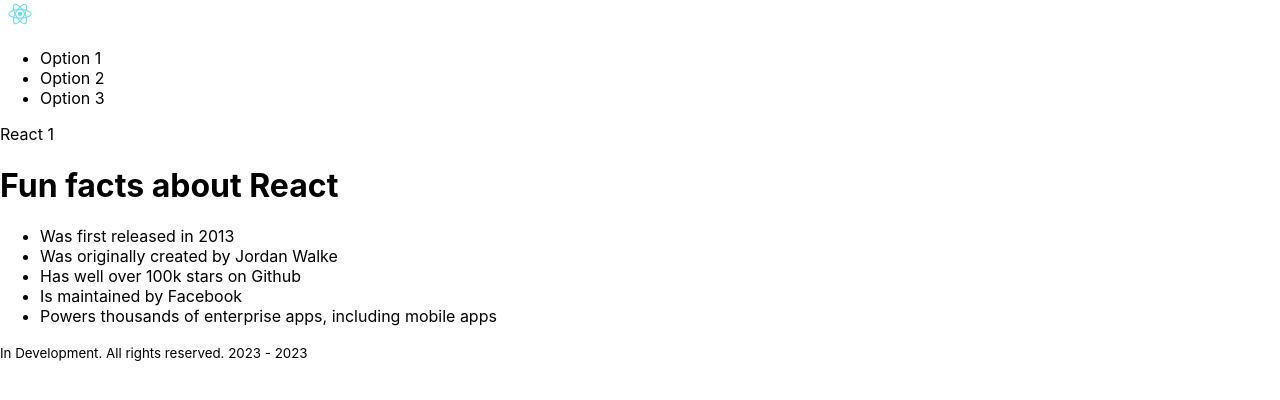
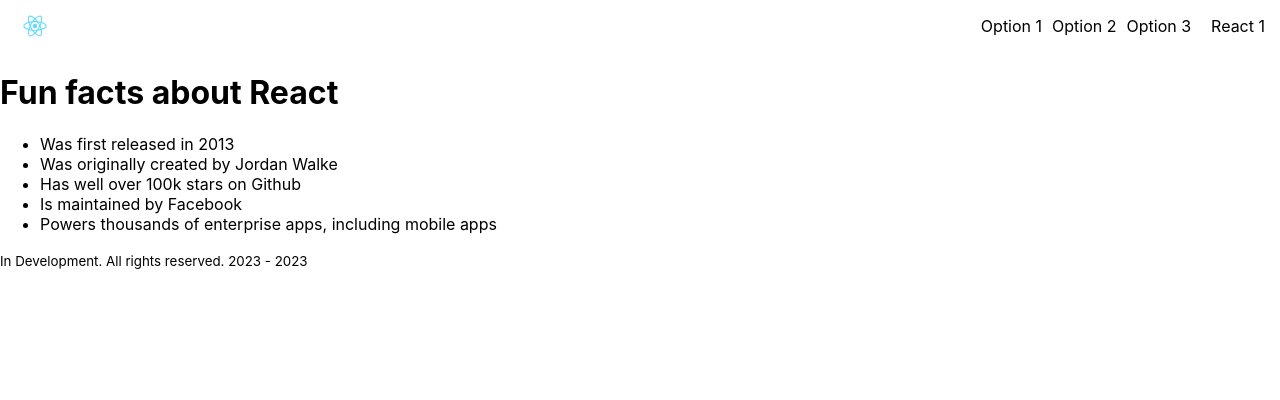
Before and after one commit to lauro-ss/Practices_React, a React (Create React App) app in the folder part_1/: page / in a window 1280 px wide. Shown: the top 400 px of the page. Built offline with nearby package versions, Linux system fonts and the light colour scheme.

Commit message:
Css for Header component

```diff
--- a/part_1/src/funFacts/Header.js
+++ b/part_1/src/funFacts/Header.js
@@ -1,18 +1,17 @@
 import logo from '../logo.svg'
+import '../funFactsCss/Header.css';
 
 function Header() {
     return (
         <header>
-            <div>
             <img src={logo} alt="Logo do React" width="40px" />
             <nav>
-                    <ul>
+                <ul className='nav-list'>
                     <li>Option 1</li>
                     <li>Option 2</li>
                     <li>Option 3</li>
                 </ul>
             </nav>
-            </div>
             <div>
                 <p>React 1</p>
             </div>
--- /dev/null
+++ b/part_1/src/funFactsCss/Header.css
@@ -0,0 +1,19 @@
+header {
+    display: flex;
+    column-gap: 20px;
+    margin-left: 15px;
+    margin-right: 15px;
+}
+
+nav {
+    flex-grow: 1;
+}
+
+nav .nav-list {
+    list-style: none;
+    display: flex;
+    justify-content: flex-end;
+    padding: 0;
+    flex-wrap: wrap;
+    column-gap: 10px;
+}
```
Lines whose indentation alone changed are shown as unchanged.
